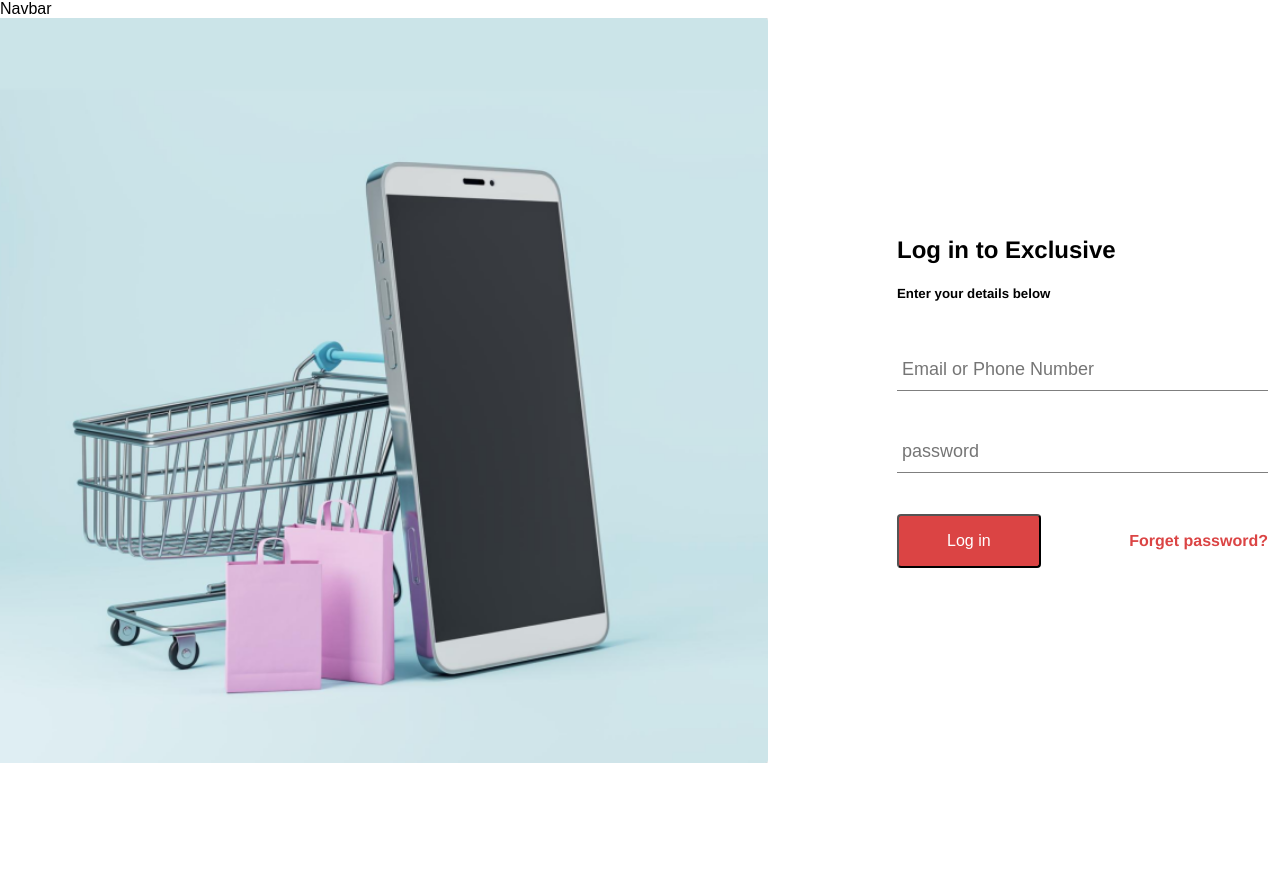
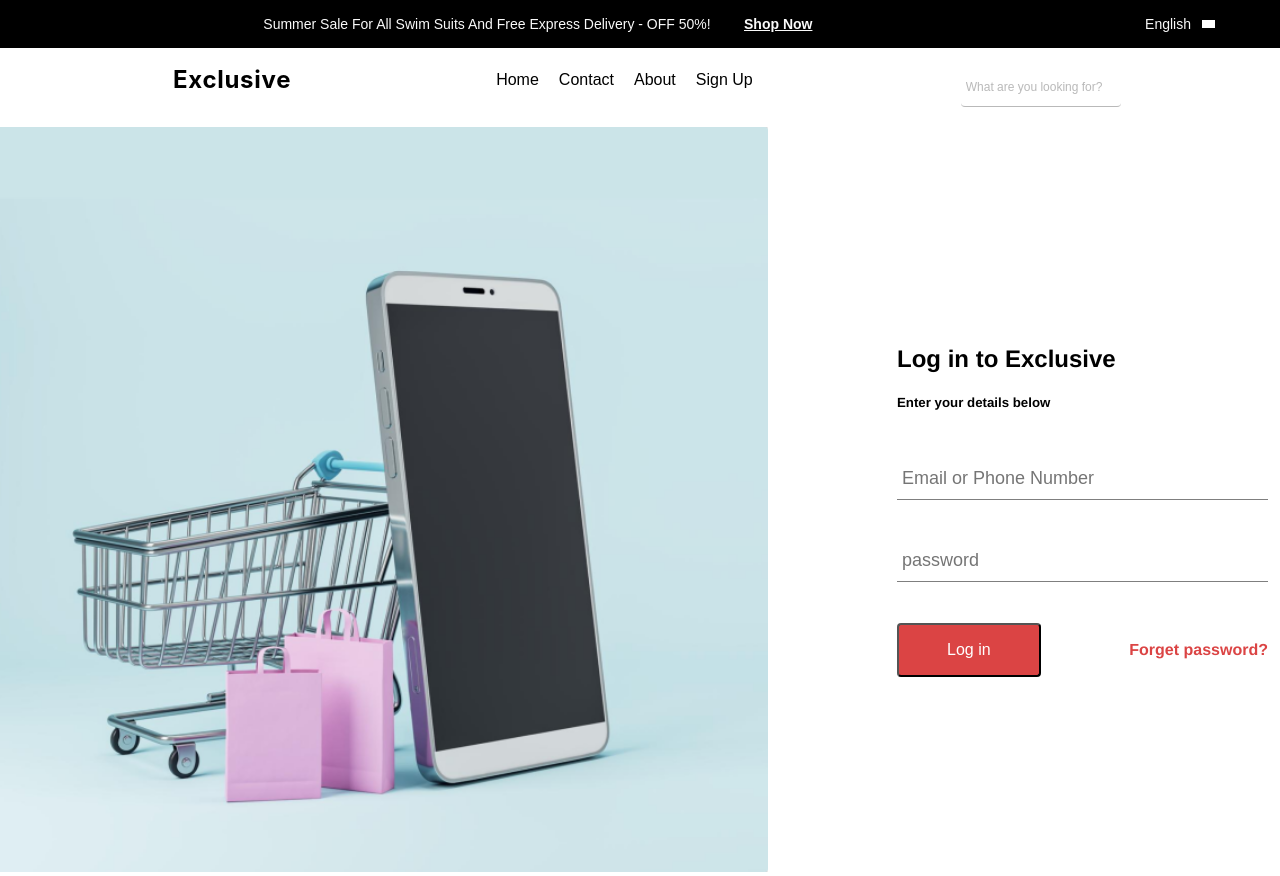
Before and after one commit to GreenField-Team-B/zara-project, a React (Create React App) app in the folder client/: page /login in a window 1280 px wide. Before the commit the page ends 800 px from the top, so only its background shows below. Built offline with nearby package versions, Linux system fonts and the light colour scheme; no server answers.

Commit message:
navAndTheBlackShit

```diff
--- a/client/src/components/navBar/Navbar.jsx
+++ b/client/src/components/navBar/Navbar.jsx
@@ -1,9 +1,43 @@
 import React from 'react'
+import "./nav.css"
 
 const Navbar = () => {
   return (
-    <div>Navbar</div>
+    <div>  <div className="header">
+      <div className="promo">
+        <div className="promo-text">
+          Summer Sale For All Swim Suits And Free Express Delivery - OFF 50%!
+        </div>
+        <div className="shop-now">Shop Now</div>
+      </div>
+      <div className="language">
+        <div className="language-text">English</div>
+        <div className="arrow-icon">
+          <div className="arrow-bar"></div>
+        </div>
+      </div>
+    </div>
+      <div className="container">
+        <div className="header1">
+          <div className="nav">
+            <div className="exclusive">
+              <div className="exclusive-title">Exclusive</div>
+            </div>
+            <div className="elments">
+              <div className="nav-item">Home</div>
+              <div className="nav-item">Contact</div>
+              <div className="nav-item">About</div>
+              <div className="nav-item">Sign Up</div>
+            </div>
+            <div className="search-bar">
+              <input id="search-label" placeholder="What are you looking for?" />
+            </div>
+          </div>
+        </div>
+      </div>
+    </div>
+
   )
 }
 
-export default Navbar
+export default Navbar;
--- /dev/null
+++ b/client/src/components/navBar/nav.css
@@ -0,0 +1,152 @@
+
+.header {
+    width: 100%;
+    padding: 12px 60px;
+    padding-left: 250px;
+    background: black;
+    display: flex;
+    justify-content: space-between;
+    align-items: center;
+}
+
+.promo {
+    display: flex;
+    gap: 20px;
+    align-items: center;
+}
+
+.promo-text {
+    width: 474px;
+    color: #FAFAFA;
+    font-size: 14px;
+    font-family: Poppins, sans-serif;
+    font-weight: 400;
+    line-height: 21px;
+    text-align: center;
+    word-wrap: break-word
+}
+
+.shop-now {
+    color: #FAFAFA;
+    font-size: 14px;
+    font-family: Poppins, sans-serif;
+    font-weight: 600;
+    text-decoration: underline;
+    cursor: pointer;
+}
+
+.language {
+    display: flex;
+    gap: 5px;
+    align-items: center;
+}
+
+.language-text {
+    color: #FAFAFA;
+    font-size: 14px;
+    font-family: Poppins, sans-serif;
+    font-weight: 400;
+    line-height: 21px;
+}
+
+.arrow-icon {
+    width: 24px;
+    height: 24px;
+    position: relative;
+}
+
+.arrow-bar {
+    width: 7.78px;
+    height: 12.73px;
+    left: 18.73px;
+    top: 8px;
+    position: absolute;
+    transform: rotate(90deg);
+    transform-origin: 0 0;
+    background: white;
+}
+
+.container {
+    width: 100%;
+    max-width: 1000px; /* Adjust the maximum width as needed */
+    margin: 0 auto;
+    padding: 20px;
+    /* border-bottom: 1px solid grey; */
+}
+
+.header1 {
+    width: 100%;
+    display: flex;
+    justify-content: space-between;
+    align-items: center;
+}
+
+/* Navigation menu */
+.nav {
+    display: flex;
+    gap: 12rem;
+}
+
+.nav-item {
+    color: black;
+    font-size: 16px;
+    font-family: Poppins, sans-serif;
+    font-weight: 400;
+    line-height: 24px;
+    word-wrap: break-word;
+}
+
+/* Exclusive section */
+.exclusive {
+    flex: 1;
+    text-align: center;
+}
+
+.exclusive-title {
+    color: black;
+    font-size: 24px;
+    font-family: Inter, sans-serif;
+    font-weight: 700;
+    line-height: 24px;
+    letter-spacing: 0.72px;
+    word-wrap: break-word;
+
+}
+
+/* Search bar */
+.search-bar {
+    flex: 1rem;
+    text-align: center;
+}
+
+#search-label {
+    opacity: 0.50;
+    color: black;
+    font-size: 12px;
+    font-family: Poppins, sans-serif;
+    font-weight: 400;
+    line-height: 18px;
+    word-wrap: break-word;
+    border-radius: 4px;
+    margin-left: 1rem;
+}
+
+.search-icon {
+    width: 24px;
+    height: 24px;
+    position: absolute;
+}
+
+ .search-bar-divider {
+    width: 16px;
+    height: 1.5px;
+    background: black;
+    position: absolute;
+    top: 50%;
+    left: 50%;
+    transform: translate(-50%, -50%) rotate(45deg);
+}
+.elments{
+    display: flex;
+    gap: 20px;
+}
--- a/client/src/pages/auth/Register.jsx
+++ b/client/src/pages/auth/Register.jsx
@@ -1,4 +1,5 @@
 import React from 'react';
+import Navbar from '../../components/navBar/Navbar';
 import image from './imgs/image.png'
 import "./register.css"
 
@@ -26,6 +27,8 @@ const Register = ({registerNow}) => {
 
   return (
     <div>
+      <Navbar/>
+      <hr/>
       <div className="container1">
         <div className="left">
           <img src= {image} alt="tlifoun" />
```
